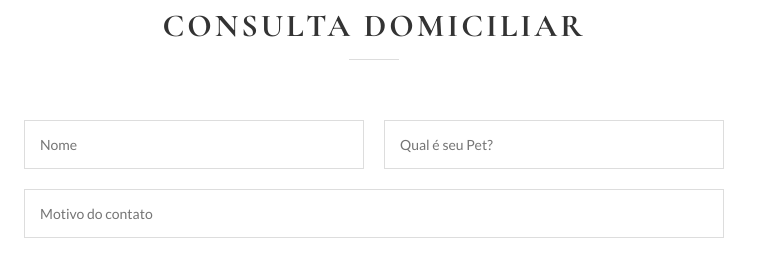
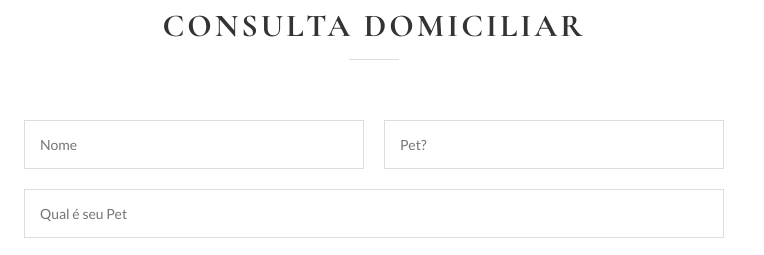
Before and after one commit to DooffyXd/miravet, a plain HTML site: page index.html in a window 1280 px wide. Shown: the part 3080-3335 px from the top of the page, 266-1030 px from the left. Drawn offline with nearby package versions, Linux system fonts and the light colour scheme.

Commit message:
Fix HTML formatting and structure

```diff
--- a/index.html
+++ b/index.html
@@ -97,9 +97,9 @@
                 <form id="whatsapp-form" class="contact-form">
                     <div class="form-row">
                         <input type="text" id="form-name" placeholder="Nome" required>
-                        <input type="tel" id="form-phone" placeholder="Qual é seu Pet?" required>
+                        <input type="tel" id="form-phone" placeholder="Pet?" required>
                     </div>
-                    <input type="tel" id="form-whatsapp" placeholder="Motivo do contato">
+                    <input type="tel" id="form-whatsapp" placeholder="Qual é seu Pet">
                     <textarea id="form-message" placeholder="Mensagem" rows="5" required></textarea>
                     <button type="submit">Fale Conosco</button>
                 </form>
```
